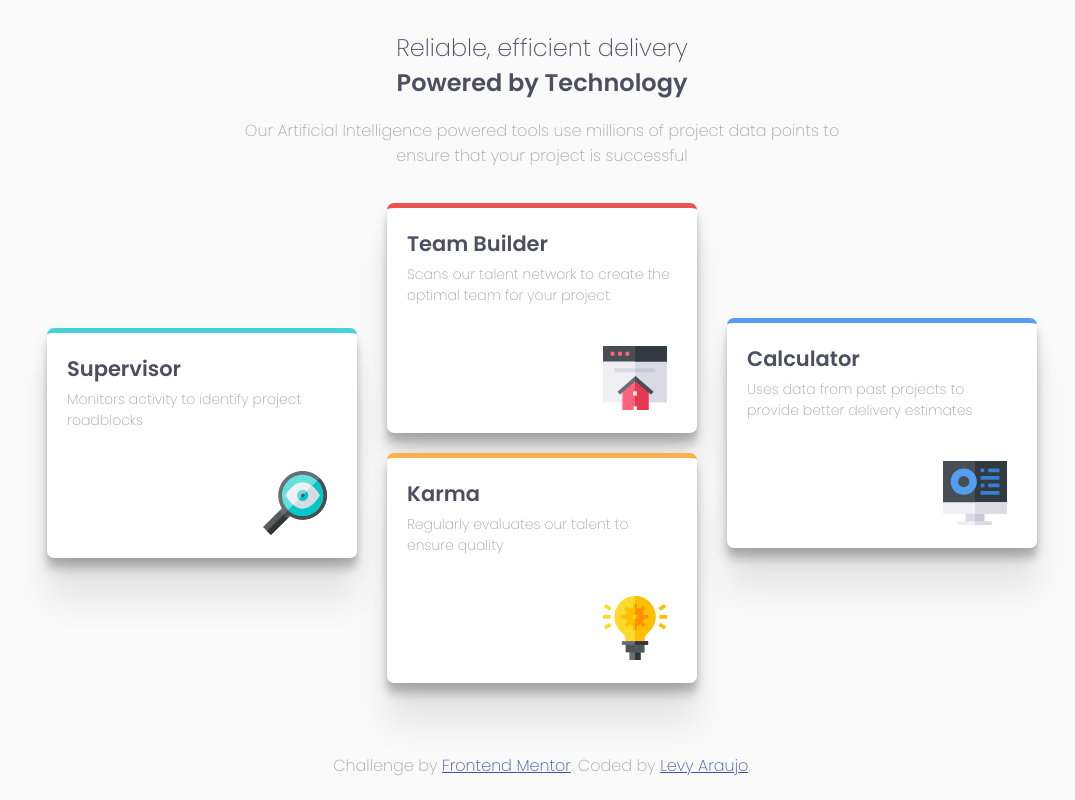
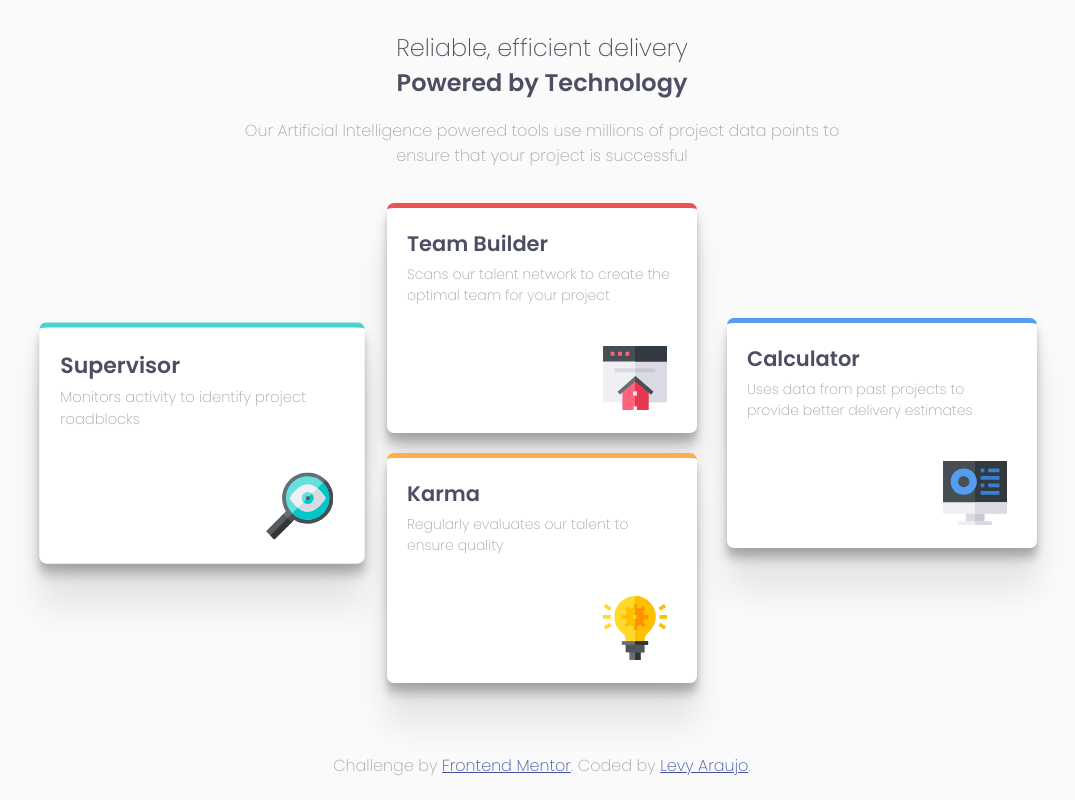
Before and after one commit to levyaraujo/frontend-challenges, a plain HTML site: page four-card-feature-section-master/index.html in a window 1280 px wide. In both pictures the pointer is over the element 300 px from the left and 443 px from the top of the page. Shown: the whole page, without its empty margins (98-1173 px from the left). Drawn offline with Linux system fonts and the light colour scheme.

Commit message:
hover cards effect

```diff
--- a/four-card-feature-section-master/styles/page.css
+++ b/four-card-feature-section-master/styles/page.css
@@ -52,6 +52,12 @@ main {
     0 10.3px 7.9px rgba(0, 0, 0, 0.072), 0 41.8px 33.4px rgba(0, 0, 0, 0.086),
     0 10px 15px rgba(0, 0, 0, 0.12);
   position: relative;
+  cursor: pointer;
+}
+
+.card:hover {
+  transform: scale(1.05);
+  transition: 1s;
 }
 
 .card > img {
```
